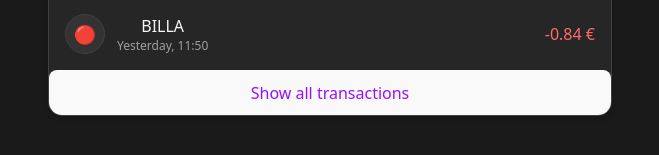
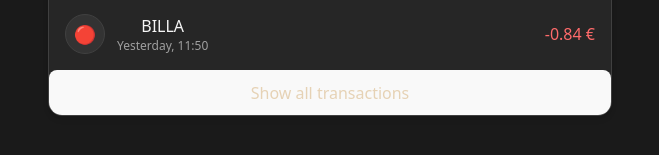
Before and after one commit to smart-mortgages/app, a React (Vite) app in the folder fractional-mortgage-dapp/: page /dashboard in a window 1280 px wide. Shown: the part 731-886 px from the top of the page, without its empty margins (310-969 px from the left). Built offline with nearby package versions, Linux system fonts and the light colour scheme.

Commit message:
style: update show all transactions button color to beige

```diff
--- a/fractional-mortgage-dapp/src/pages/user/Dashboard.tsx
+++ b/fractional-mortgage-dapp/src/pages/user/Dashboard.tsx
@@ -152,7 +152,7 @@
               </div>
             ))}
           </div>
-          <button className="w-full p-3 text-center text-purple-600 font-medium">
+          <button className="w-full p-3 text-center text-[#e6d2b5] font-medium">
             Show all transactions
           </button>
         </div>
```
